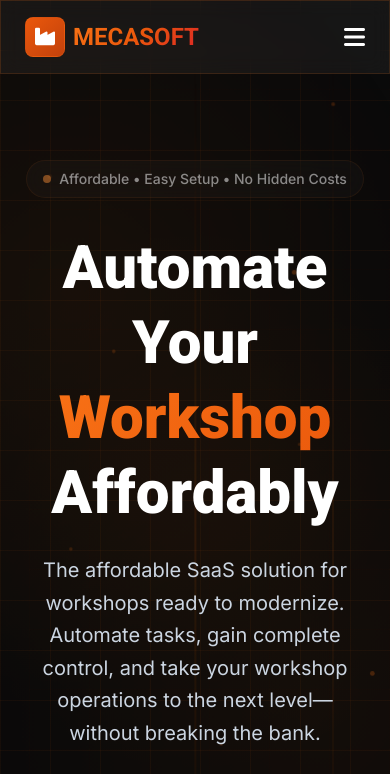
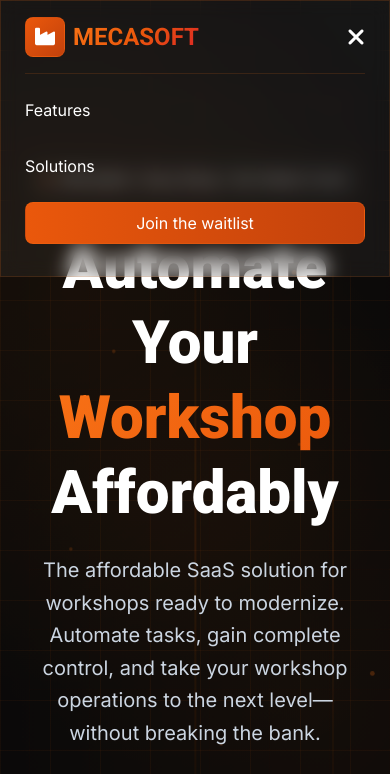
Before and after one commit to calero-dev/mecasoft, a plain HTML site: page index.html in a window 390 px wide. Both pictures are taken after a click on the button "Toggle mobile menu". Shown: the top 774 px of the page. Drawn offline with nearby package versions, Linux system fonts and the light colour scheme.

Commit message:
Fix mobile menu

```diff
--- a/index.html
+++ b/index.html
@@ -592,9 +592,19 @@
                         Join the waitlist
                     </a>
                 </div>
-                <button class="md:hidden text-white" aria-label="Toggle mobile menu" aria-expanded="false">
-                    <i class="fas fa-bars text-2xl" aria-hidden="true"></i>
+                <button id="mobile-menu-button" class="md:hidden text-white focus:outline-none" aria-label="Toggle mobile menu" aria-expanded="false">
+                    <i id="menu-icon" class="fas fa-bars text-2xl" aria-hidden="true"></i>
                 </button>
+            </div>
+            <!-- Mobile Menu -->
+            <div id="mobile-menu" class="hidden md:hidden mt-4 pb-4 border-t border-orange-500/15">
+                <div class="flex flex-col space-y-4 pt-4">
+                    <a href="#features" class="hover:text-orange-400 transition-colors py-2" aria-label="View Features">Features</a>
+                    <a href="#solutions" class="hover:text-orange-400 transition-colors py-2" aria-label="View Solutions">Solutions</a>
+                    <a href="#contact" class="px-6 py-2 bg-gradient-to-r from-orange-600 to-orange-700 rounded-lg hover:from-orange-500 hover:to-orange-600 border border-orange-500/20 transition-all transform hover:scale-105 inline-block text-center" aria-label="Join the waitlist with MECASOFT">
+                        Join the waitlist
+                    </a>
+                </div>
             </div>
         </div>
     </nav>
@@ -941,6 +951,54 @@
     </button>
 
     <script>
+        // Mobile menu toggle functionality
+        const mobileMenuButton = document.getElementById('mobile-menu-button');
+        const mobileMenu = document.getElementById('mobile-menu');
+        const menuIcon = document.getElementById('menu-icon');
+
+        if (mobileMenuButton && mobileMenu && menuIcon) {
+            mobileMenuButton.addEventListener('click', () => {
+                const isExpanded = mobileMenuButton.getAttribute('aria-expanded') === 'true';
+
+                if (isExpanded) {
+                    // Close menu
+                    mobileMenu.classList.add('hidden');
+                    mobileMenuButton.setAttribute('aria-expanded', 'false');
+                    menuIcon.classList.remove('fa-times');
+                    menuIcon.classList.add('fa-bars');
+                } else {
+                    // Open menu
+                    mobileMenu.classList.remove('hidden');
+                    mobileMenuButton.setAttribute('aria-expanded', 'true');
+                    menuIcon.classList.remove('fa-bars');
+                    menuIcon.classList.add('fa-times');
+                }
+            });
+
+            // Close menu when clicking on a link
+            const mobileMenuLinks = mobileMenu.querySelectorAll('a');
+            mobileMenuLinks.forEach(link => {
+                link.addEventListener('click', () => {
+                    mobileMenu.classList.add('hidden');
+                    mobileMenuButton.setAttribute('aria-expanded', 'false');
+                    menuIcon.classList.remove('fa-times');
+                    menuIcon.classList.add('fa-bars');
+                });
+            });
+
+            // Close menu when clicking outside
+            document.addEventListener('click', (e) => {
+                if (!mobileMenuButton.contains(e.target) && !mobileMenu.contains(e.target)) {
+                    if (!mobileMenu.classList.contains('hidden')) {
+                        mobileMenu.classList.add('hidden');
+                        mobileMenuButton.setAttribute('aria-expanded', 'false');
+                        menuIcon.classList.remove('fa-times');
+                        menuIcon.classList.add('fa-bars');
+                    }
+                }
+            });
+        }
+
         // Scroll to top functionality
         const scrollTopBtn = document.getElementById('scrollTop');
 
```
